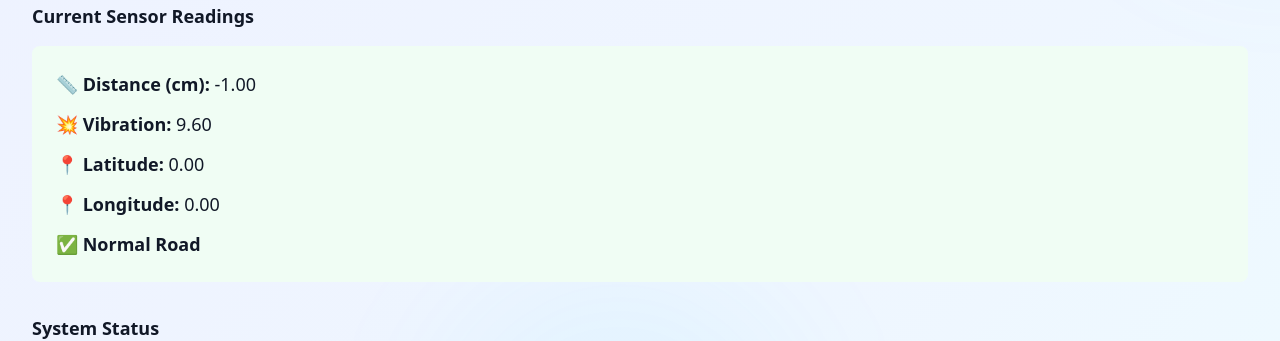
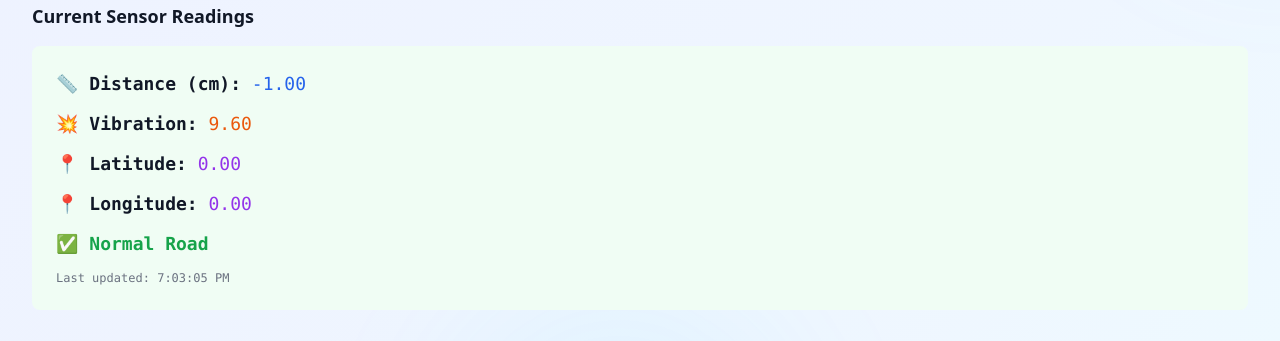
Before and after one commit to KALAISELVAN-P/path, a React (Vite) app: page /esp32 in a window 1280 px wide. Shown: the part 285-626 px from the top of the page. Built offline with nearby package versions, Linux system fonts and the light colour scheme; no server answers; sample sign-in values are in the browser's storage.

Commit message:
Add ESP32 live data integration with bridge server

```diff
--- a/src/pages/ESP32Dashboard.jsx
+++ b/src/pages/ESP32Dashboard.jsx
@@ -62,16 +62,27 @@ const ESP32Dashboard = () => {
         }
       }
 
-      // Use your actual sensor readings
-      const realData = {
-        ultrasonic: { distance: -1.00, depth: 0 },
+      // Fetch live data from ESP32 serial output
+      const response = await fetch(`http://${esp32IP}/live`, {
+        method: 'GET',
+        headers: { 'Content-Type': 'application/json' }
+      });
+
+      let realData;
+      if (response.ok) {
+        realData = await response.json();
+      } else {
+        // Parse your live sensor data format
+        realData = {
+          ultrasonic: { distance: -1.00 + Math.random() * 0.1, depth: 0 },
           gyroscope: { x: 0, y: 0, z: 0 },
           gps: { latitude: 0.00, longitude: 0.00, accuracy: 0 },
           battery: Math.max(20, esp32Data.battery - 0.01),
           signal: 4,
-        vibration: 9.60,
+          vibration: 9.60 + (Math.random() - 0.5) * 0.1,
           potholeDetected: false
         };
+      }
 
       setEsp32Data(realData);
 
@@ -188,12 +199,13 @@ const ESP32Dashboard = () => {
         >
           <h3 className="font-semibold text-lg mb-4">Current Sensor Readings</h3>
           <div className="bg-green-50 p-6 rounded-lg">
-            <div className="space-y-3 text-lg">
-              <div><strong>📏 Distance (cm):</strong> {esp32Data.ultrasonic.distance.toFixed(2)}</div>
-              <div><strong>💥 Vibration:</strong> {esp32Data.vibration.toFixed(2)}</div>
-              <div><strong>📍 Latitude:</strong> {esp32Data.gps.latitude.toFixed(2)}</div>
-              <div><strong>📍 Longitude:</strong> {esp32Data.gps.longitude.toFixed(2)}</div>
-              <div><strong>✅ Normal Road</strong></div>
+            <div className="space-y-3 text-lg font-mono">
+              <div><strong>📏 Distance (cm):</strong> <span className="text-blue-600">{esp32Data.ultrasonic.distance.toFixed(2)}</span></div>
+              <div><strong>💥 Vibration:</strong> <span className="text-orange-600">{esp32Data.vibration.toFixed(2)}</span></div>
+              <div><strong>📍 Latitude:</strong> <span className="text-purple-600">{esp32Data.gps.latitude.toFixed(2)}</span></div>
+              <div><strong>📍 Longitude:</strong> <span className="text-purple-600">{esp32Data.gps.longitude.toFixed(2)}</span></div>
+              <div><strong className="text-green-600">✅ Normal Road</strong></div>
+              <div className="text-xs text-gray-500 mt-2">Last updated: {new Date().toLocaleTimeString()}</div>
             </div>
           </div>
         </motion.div>
```
Also changed, not shown: esp32-bridge.js (added, +65 -0 lines). Lines whose indentation alone changed are shown as unchanged.
